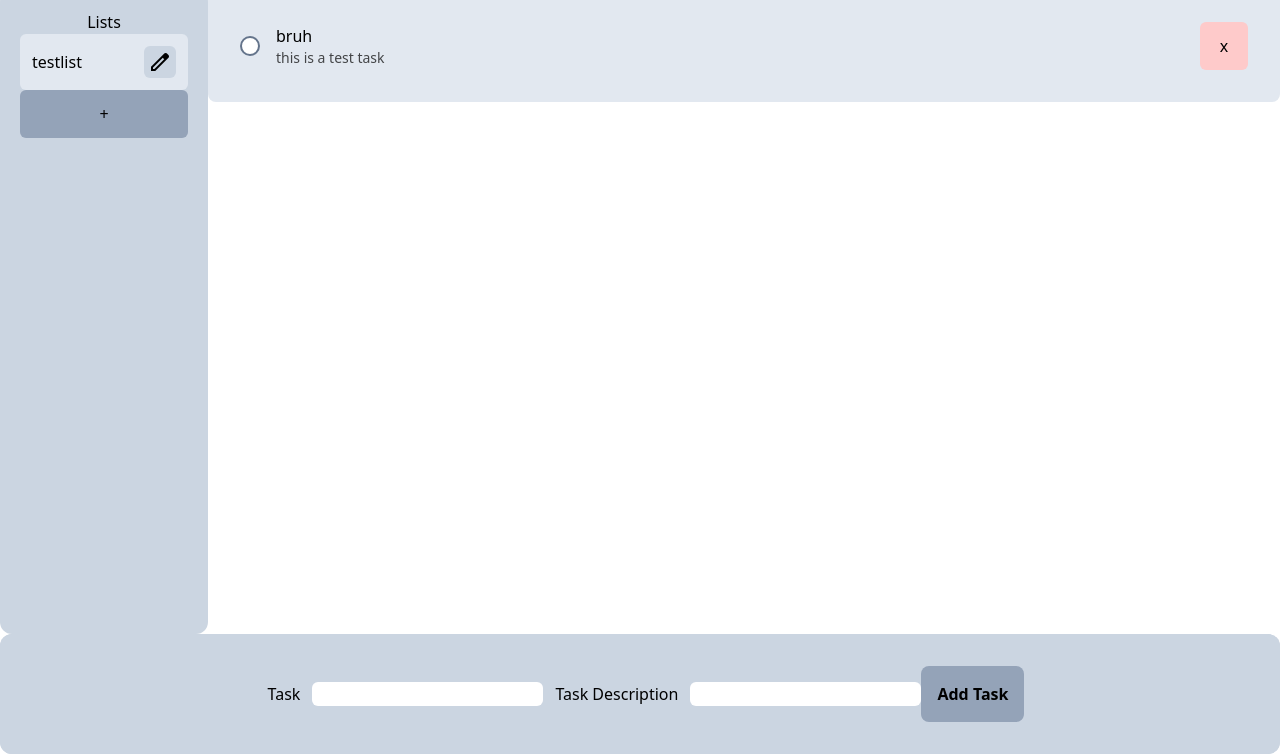
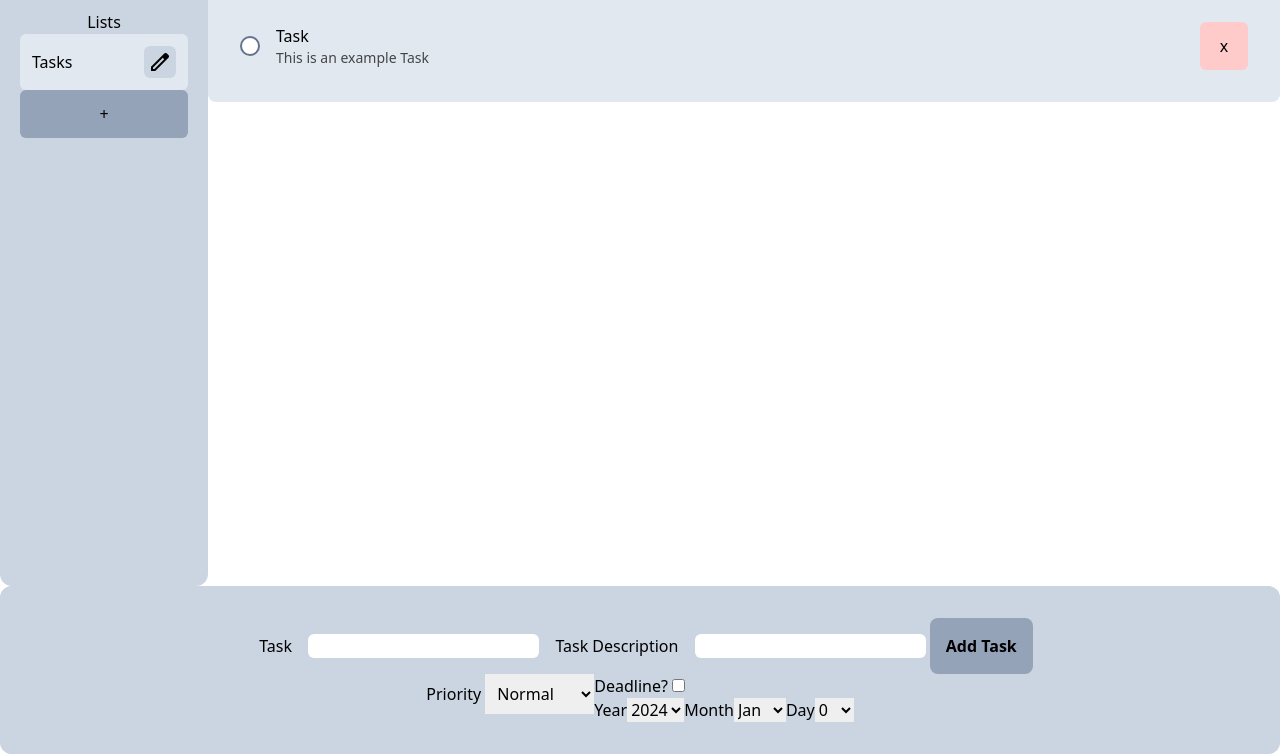
Before and after one commit to SpoonOil/todo, a website built with webpack: page src/template.html in a window 1280 px wide. Shown: the part 46-800 px from the top of the page. Built offline with nearby package versions, Linux system fonts and the light colour scheme.

Commit message:
add priority and date inputs add to template html add day generation to printDom

```diff
--- a/src/controller.js
+++ b/src/controller.js
@@ -1,5 +1,5 @@
 class Overhead {
-    constructor(addDisplayNode, addListId, listclass, listsArray, taskList, domObject) {
+    constructor(addDisplayNode, listclass, listsArray, taskList, domObject) {
         domObject.renderFunction();
         const button = addDisplayNode.querySelector('#add-task-button')
         const nameInput = addDisplayNode.querySelector('#task-name-input')
@@ -15,7 +15,6 @@ class Overhead {
         this.nameInput = nameInput
         this.listclass = listclass
         this.listsArray = listsArray
-        this.addListId = addListId
         this.domObject = domObject
         this.renameListButton = undefined;
         this.renameListInput = "none";
--- a/src/index.js
+++ b/src/index.js
@@ -3,17 +3,17 @@ import './style.css'
 import DOMHandler from './printDOM.js'
 import Overhead from './controller.js'
 
-const test = new TaskList('testlist', 'testlist desc');
+const test = new TaskList('Tasks', 'Description');
 const taskLists = []
 taskLists.push(test)
 const dom = new DOMHandler(document.getElementById('task-lists-display'), document.querySelector('.task-display-list'), test, taskLists);
-test.addTask("bruh", "this is a test task");
+test.addTask("Task", "This is an example Task");
 dom.bindAddTaskDisplay(document.querySelector("#add-task-display"))
 dom.bindEditListDisplay(document.querySelector(".tasklist-info"))
-// dom.bindEditListDone(document.getElementById("edit-list-submit"))
+dom.bindTaskDeadlineDisplay(document.querySelector(".deadline-date-container"));
 dom.setQuickbarMode("addTask");
 
-const overhead = new Overhead(document.getElementById('add-task-display'), "add-list-button", TaskList, taskLists, test, dom)
+const overhead = new Overhead(document.getElementById('add-task-display'), TaskList, taskLists, test, dom)
 
 overhead.setRenameListNodes(document.getElementById('list-name-change-button'), document.getElementById('tasklist-name-input'));
 
--- a/src/printDOM.js
+++ b/src/printDOM.js
@@ -14,6 +14,11 @@ class DOMHandler {
     this.quickbarMode = "addTask"
     this.quickbarNodes = []
   }
+
+  bindTaskDeadlineDisplay(node) {
+    this.taskDeadlineDisplay = node;
+  }
+
   bindAddTaskDisplay(node) {
     this.addTaskDisplay = node
     this.updateQuickbarNodes()
@@ -108,6 +113,65 @@ class DOMHandler {
     })
   }
 
+  insertDeadlineOptions() {
+    const deadlineParent = this.taskDeadlineDisplay;
+    const daySelect = deadlineParent.querySelector("#day-select");
+    const monthSelect = deadlineParent.querySelector("#month-select");
+    const yearSelect = deadlineParent.querySelector("#year-select");
+
+    yearSelect.addEventListener("change", () => {
+      this.renderFunction()
+    })
+
+    monthSelect.addEventListener("change", () => {
+      this.renderFunction()
+    })
+    const maxYears = 10
+
+    if (yearSelect.rendered === undefined) { //hacky TODO: extract this to something that runs on startup
+      for (let i = 0; i <= maxYears; i++) {
+        const year = 2024 + i
+        const yearOption = document.createElement("option")
+        yearOption.innerText = year
+        yearSelect.rendered = true
+        yearSelect.appendChild(yearOption)
+      }
+    }
+
+    if (monthSelect.rendered === undefined) {
+      for (let month of ["Jan", "Feb", "Mar", "Apr", "May", "Jun", "Jul", "Aug", "Sep", "Oct", "Nov", "Dec"]) {
+        const monthOption = document.createElement("option")
+        monthOption.innerText = month;
+        monthSelect.rendered = true;
+        monthSelect.appendChild(monthOption)
+      }
+    }
+
+    while (daySelect.firstChild) {
+      daySelect.firstChild.remove()
+    }
+
+
+    const leap = !(yearSelect.value % 4)
+    const month = monthSelect.value;
+    let daysInMonth = 30 // baseline
+    if (["Jan", "Mar", "May", "July", "Aug", "Oct", "Dec"].includes(month)) {
+      daysInMonth += 1
+    } else if (month == "Feb") {
+      daysInMonth--;
+      leap ? daysInMonth : daysInMonth--;
+    }
+
+    for (let day = 0; day <= daysInMonth; day++) {
+      const dayOption = document.createElement("option");
+      dayOption.innerText = day
+      daySelect.appendChild(dayOption)
+    }
+
+
+    console.log(leap)
+  }
+
   setCurrentList(list) {
     this.currentList = list;
     this.renderFunction();
@@ -121,6 +185,7 @@ class DOMHandler {
     this.updateQuickbarDisplay()
     this.renderTaskList()
     this.renderAllLists()
+    this.insertDeadlineOptions()
   }
   renderTaskList() {
 
--- a/src/template.html
+++ b/src/template.html
@@ -31,12 +31,11 @@
     <div class="bottomPanel bg-slate-300 rounded-xl">
       <div
         id="add-task-display"
-        class="add-task-display hidden flex justify-center items-center p-8 bg-slate-300 rounded-xl"
+        class="add-task-display hidden flex flex-col justify-center items-center p-8 bg-slate-300 rounded-xl"
       >
+        <div class="add-task-main">
           <label for="task-name-input" class="p-3">Task</label>
-        <input
-          type="text"
-          name="task-name"
+          <input type="text" name="task-name"
             id="task-name-input"
             class="rounded-md"
             minlength="1"
@@ -58,6 +57,41 @@
           >
             Add Task
           </button>
+
+        </div>
+
+        <div id="task-extras-input" class = "flex">
+          <div id="task-priority-container">
+            <label for="task-priority-select">Priority</label>
+            <select name="task-priority" class = "p-2" id="task-priority-select">
+              <option value="normal">Normal</option>
+              <option value="high">High</option>
+              <option value="low">Low</option>
+              <option value="veryHigh">Very High</option>
+            </select>
+          </div>
+          <div id="task-deadline-container">
+            <label for="task-deadline-checkbox">Deadline?</label>
+            <input type="checkbox" name="deadline-checkbox" id="task-deadline-checkbox">
+            <div class="deadline-date-container flex">
+
+              <label for="year-select">Year</label>
+              <select name="year-select" id="year-select">
+
+              </select>
+
+              <label for="month-select">Month</label>
+              <select name="month-select" id="month-select">
+
+              </select>
+
+              <label for="day-select">Day</label>
+              <select name="day-select" id="day-select">
+
+              </select>
+            </div>
+          </div>
+        </div>
       </div>
       <div class="tasklist-info hidden flex flex-col p-8 bg-slate-300 rounded-xl">
         <div class="tasklist-sidebar-header flex justify-between items-center">
```
Lines whose indentation alone changed are shown as unchanged.
